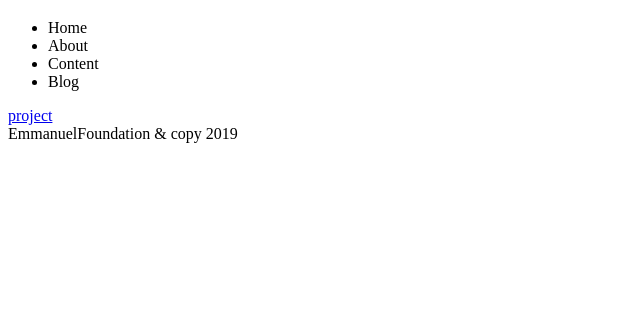
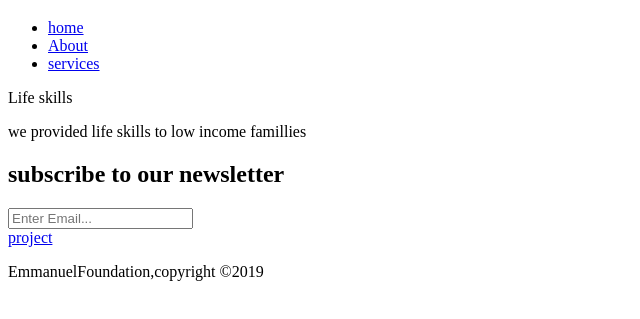
Before and after one commit to watema/watema.github.io, a plain HTML site: page index.html in a window 1280 px wide. Shown: the part 61-380 px from the top of the page, without its empty margins (0-640 px from the left). Drawn offline with Linux system fonts and the light colour scheme.

Commit message:
update on my index
update on file

```diff
--- a/index.html
+++ b/index.html
@@ -2,29 +2,55 @@
 <html lang="en">
 
 <head>
-  <title>Emmanuelwebsite</title>
+
   <meta charset='UTF-8'>
   <meta name='description' content="Page Name">
   <meta name="author" content='Your Name'>
+<title>Emmanuelwebsite</title>
+<link rel="stylesheet"href"/css/style.css">
+</head>
 
-</head>
-<section>
+<body>
+  <header>
+    <div class="container">
+  </div>
+  <div id="branding">
+  <h1> Emmanuel watema Foundation</h1>
+  </div>
+  <nav>
+  <ul>
+    <li><a href="index.html">home</a></li>
+    <li><a href="about.html">About</a></li>
+    <li><a href="Services.html">services</a></li>
+  </ul>
+  </nav>
+</div>
+</header>
 
+<section id"showcase">
+  <div class="container"
+  <h1>Life skills</h1>
+
+  <p> we provided life skills to low income famillies</P>
+ </div>
 </section>
 
-<body>
-  <h1>Emmanuel watema Foundation</h1>
-  <ul>
-    <li>Home</li>
-    <li>About</li>
-      <li>Content</li>
-        <li> Blog</li>
-  </ul>
+<section id="newsletter">
+  <div class="container">
+    <h1>subscribe to our newsletter</h1>
+    <form>
+      <input type="email"placeholder="Enter Email..."
+      <button type="submit" class="button-1"subscribe</button>
+      </form>
+
+
+
+
 
 
 <a href="about.html">project</a>
 <footer>
-  EmmanuelFoundation & copy 2019
+<p>  EmmanuelFoundation,copyright &copy;2019</P>
 </footer>
 
 </body>
--- a/style.css
+++ b/style.css
@@ -1,3 +1,3 @@
-h1{
-color:blue;
+body{
+font-family:arial;
 }
```
Also changed, not shown: about.html (+14 -2 lines).
